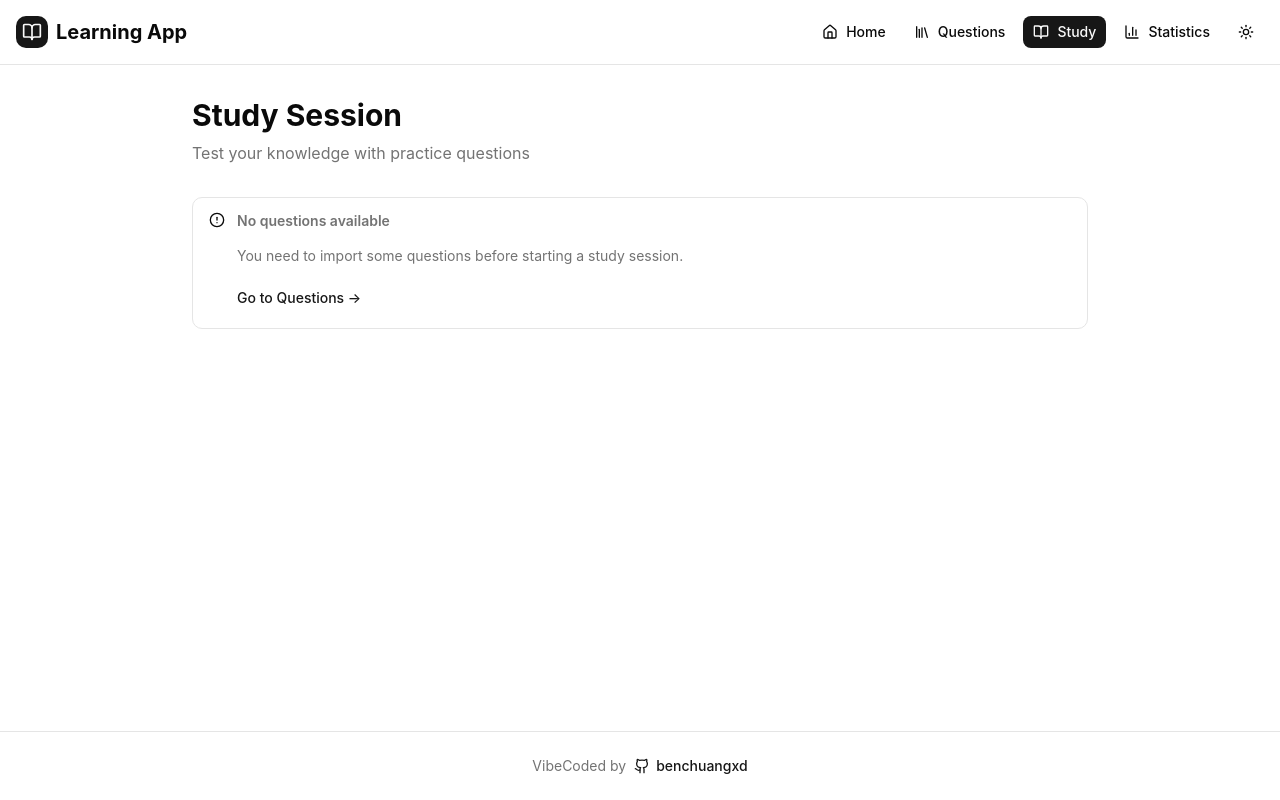
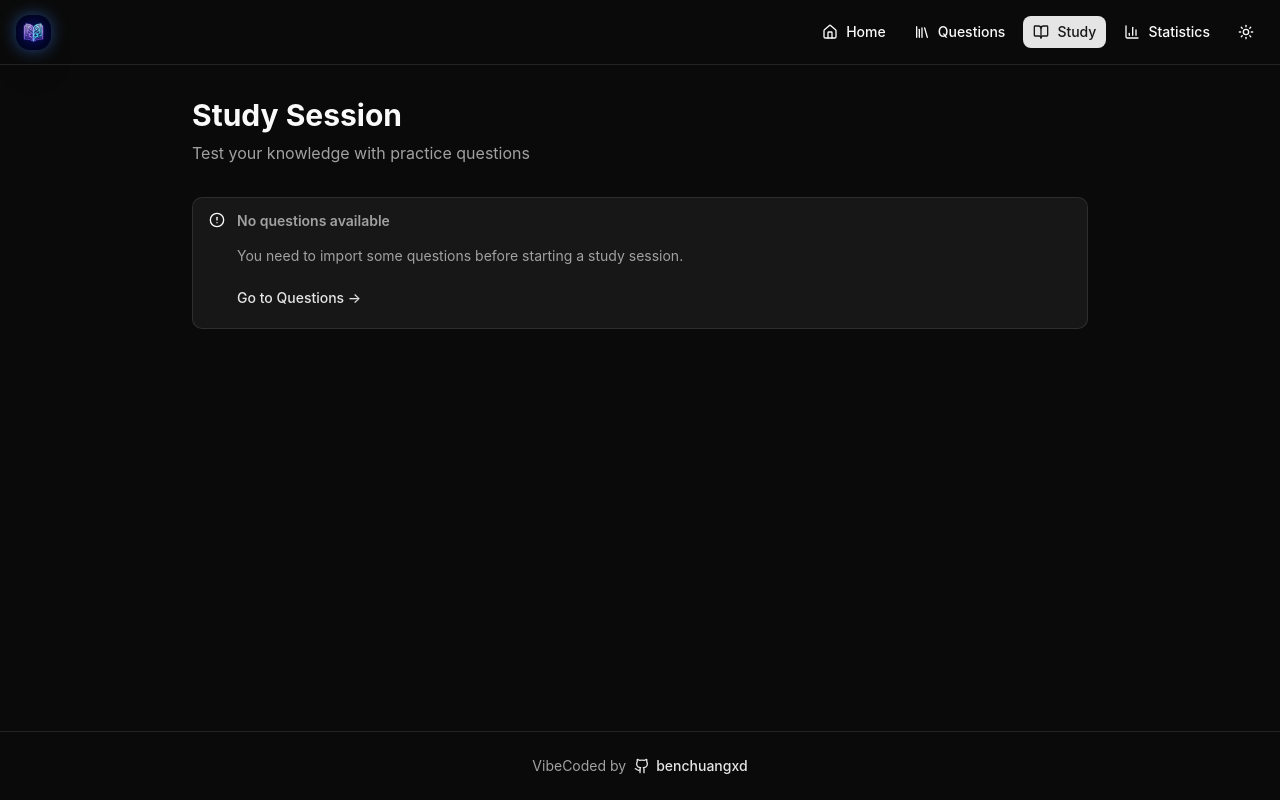
Before and after one commit to benchuangxd/learning-app, a Next.js app: page /study in a window 1280 px wide. Built offline with nearby package versions, Linux system fonts and the light colour scheme.

Commit message:
feat: Added Icon

```diff
--- a/app/layout.tsx
+++ b/app/layout.tsx
@@ -19,7 +19,7 @@ export default function RootLayout({
       <body className="antialiased flex flex-col min-h-screen">
         <ThemeProvider
           attribute="class"
-          defaultTheme="system"
+          defaultTheme="dark"
           enableSystem
           disableTransitionOnChange
         >
--- a/components/layout/navbar.tsx
+++ b/components/layout/navbar.tsx
@@ -1,6 +1,7 @@
 'use client';
 
 import Link from 'next/link';
+import Image from 'next/image';
 import { usePathname } from 'next/navigation';
 import { Button } from '@/components/ui/button';
 import { BookOpen, Library, BarChart3, Home } from 'lucide-react';
@@ -38,11 +39,14 @@ export function Navbar(): React.ReactElement {
       <div className="container mx-auto px-4">
         <div className="flex h-16 items-center justify-between">
           {/* Logo */}
-          <Link href="/" className="flex items-center gap-2">
-            <div className="flex h-8 w-8 items-center justify-center rounded-lg bg-primary text-primary-foreground">
-              <BookOpen className="h-5 w-5" />
-            </div>
-            <span className="text-xl font-bold">Learning App</span>
+          <Link href="/" className="flex items-center gap-2 transition-transform hover:scale-105 active:scale-95">
+            <Image
+              src="/logo.png"
+              alt="Learning App Logo"
+              width={35}
+              height={35}
+              className="rounded-xl shadow-2xl drop-shadow-[0_0_8px_rgba(59,130,246,0.5)]"
+            />
           </Link>
 
           {/* Navigation Links & Theme Toggle */}
```
Also changed, not shown: app/icon.png (added), public/logo.png (added).
